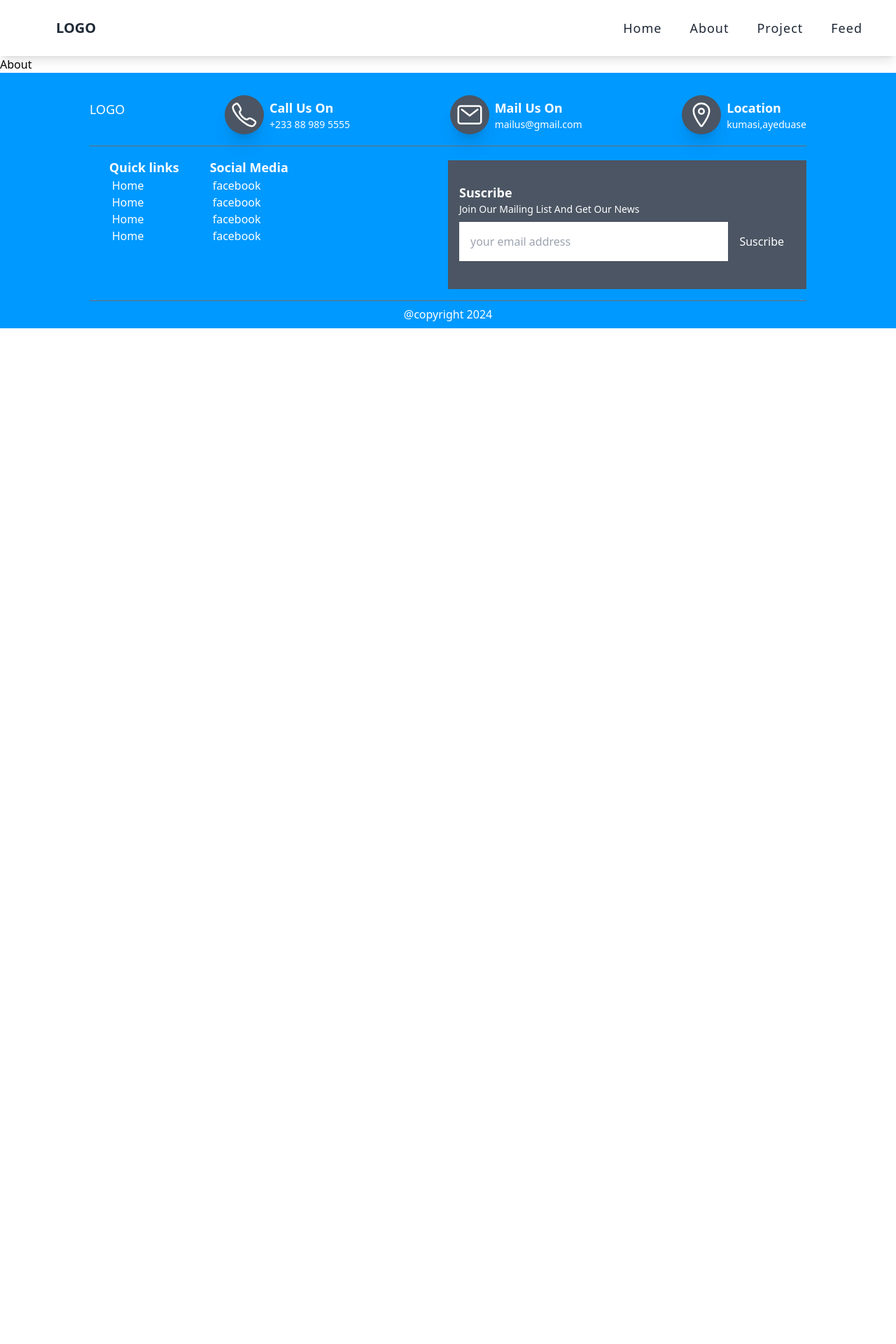
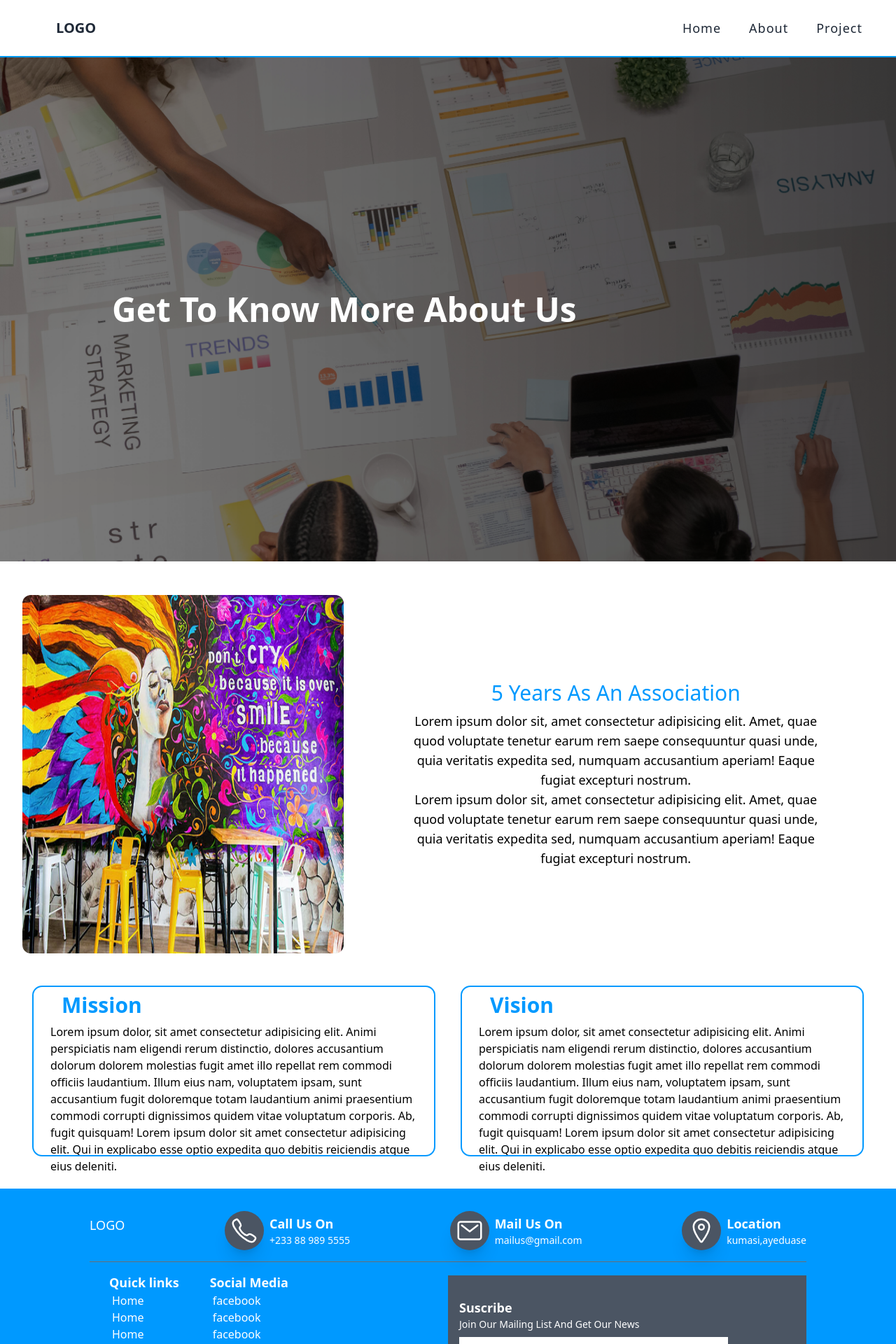
Before and after one commit to edyting/aaes-official, a React (Vite) app in the folder client/: page /about in a window 1280 px wide. Shown: the top 1920 px of the page at 70% size. Before the commit the page ends 800 px from the top, so only its background shows below. Built offline with nearby package versions, Linux system fonts and the light colour scheme.

Commit message:
working on about page

```diff
--- a/client/src/components/Navbar.jsx
+++ b/client/src/components/Navbar.jsx
@@ -23,7 +23,8 @@ const Navbar = () => {
 
   return (
 
-    <nav
+<div className="">
+<nav
       className={`h-[5rem]  top-0 font-poppins delay-150 ease-in-out  flex items-center z-[100]
       mx-0 transition-all  bg-white  w-full  shadow-lg duration-300
        `
@@ -53,9 +54,6 @@ const Navbar = () => {
               Project
             </Link>
 
-            <Link to="/feed" className={`text-gray-800 relative  text-lg ${navhover}`}>
-              Feed
-            </Link>
           </div>
 
         </div>
@@ -117,8 +115,13 @@ const Navbar = () => {
         </div> }
         </div>
       </div>
+
     </nav>
-  );
+
+    {/* bottom bar */}
+    <div className="w-full h-[1.5px] bg-[#0099ff]"></div>
+</div>
+  )
 };
 
 export default Navbar;
--- a/client/src/pages/about/About.jsx
+++ b/client/src/pages/about/About.jsx
@@ -1,7 +1,25 @@
+import Carousel from './Carousel'
 import React from 'react'
+import Second from './Second'
+import Mission from './Mission'
 
 export default function About() {
   return (
-    <div>About</div>
+    <div>
+      {/* carousel */}
+      <div className="mb-12">
+        <Carousel/>
+      </div>
+
+      {/* years as an association */}
+      <div className="">
+        <Second/>
+      </div>
+      {/* mission and vision section */}
+
+      <div className="">
+        <Mission/>
+      </div>
+    </div>
   )
 }
--- /dev/null
+++ b/client/src/pages/about/Carousel.jsx
@@ -0,0 +1,61 @@
+import React, { useEffect, useState } from 'react'
+import { Swiper, SwiperSlide } from 'swiper/react';
+
+import 'swiper/css';
+import 'swiper/css/effect-fade';
+
+import { Navigation, Pagination, Scrollbar, A11y,EffectFade,Autoplay } from 'swiper/modules';
+
+import 'swiper/css/navigation';
+import 'swiper/css/pagination';
+import 'swiper/css/scrollbar';
+import 'swiper/css/autoplay';
+
+
+// importing images
+import plan from '../../assets/plan.jpg';
+
+
+
+
+export default function Carousel() {
+
+
+  return (
+    <div >
+        <Swiper
+  modules={[Navigation, Pagination, Scrollbar, A11y,EffectFade,Autoplay]}
+  // spaceBetween={50}
+  // effect="fade"
+  // slidesPerView={1}
+  // navigation
+  // autoplay={{delay:5000}}
+  // pagination={{ clickable: true }}
+  // scrollbar={{ draggable: true }}
+  className='w-screen md:h-[90vh] '
+    >
+
+
+        {/* carousel container */}
+        <div className="w-full h-full">
+
+            <SwiperSlide >
+            <div className=" relative bg-gradient-to-r from-[rgba(0,0,0,0.5)] to-[rgba(0,0,0,0.7)] w-full h-full">
+            <img className='absolute mix-blend-overlay ease-linear transition object-cover w-full h-full ' src={plan} alt="" />
+            {/* welcome text */}
+            <div className="absolute text-white top-[45%] left-[10rem]">
+              <h2 className='text-[3rem] capitalize font-poppins font-bold '>Get to know more about us</h2>
+
+              <div className="pl-[2rem]">
+
+              </div>
+            </div>
+            </div>
+
+          </SwiperSlide>
+
+        </div>
+    </Swiper>
+    </div>
+  )
+}
--- /dev/null
+++ b/client/src/pages/about/Mission.jsx
@@ -0,0 +1,25 @@
+import React from 'react'
+
+export default function Mission() {
+  return (
+    <div>
+        {/* main container */}
+        <div className="w-full flex justify-between gap-10 px-12 mb-12 h-[15rem]">
+            {/* mission */}
+            <div className="h-full outline rounded-xl p-2 outline-[#0099ff]  outline-2 w-2/4">
+                <h2 className='text-[#0099ff] font-bold mb-2 text-3xl ml-8'>Mission</h2>
+                <div className="px-4">
+                    <p>Lorem ipsum dolor, sit amet consectetur adipisicing elit. Animi perspiciatis nam eligendi rerum distinctio, dolores accusantium dolorum dolorem molestias fugit amet illo repellat rem commodi officiis laudantium. Illum eius nam, voluptatem ipsam, sunt accusantium fugit doloremque totam laudantium animi praesentium commodi corrupti dignissimos quidem vitae voluptatum corporis. Ab, fugit quisquam! Lorem ipsum dolor sit amet consectetur adipisicing elit. Qui in explicabo esse optio expedita quo debitis reiciendis atque eius deleniti.</p>
+                </div>
+            </div>
+            {/* vision */}
+            <div className="h-full outline rounded-xl p-2 outline-[#0099ff]  outline-2 w-2/4">
+                <h2 className='text-[#0099ff] font-bold mb-2 text-3xl ml-8'>Vision</h2>
+                <div className="px-4">
+                    <p>Lorem ipsum dolor, sit amet consectetur adipisicing elit. Animi perspiciatis nam eligendi rerum distinctio, dolores accusantium dolorum dolorem molestias fugit amet illo repellat rem commodi officiis laudantium. Illum eius nam, voluptatem ipsam, sunt accusantium fugit doloremque totam laudantium animi praesentium commodi corrupti dignissimos quidem vitae voluptatum corporis. Ab, fugit quisquam! Lorem ipsum dolor sit amet consectetur adipisicing elit. Qui in explicabo esse optio expedita quo debitis reiciendis atque eius deleniti.</p>
+                </div>
+            </div>
+        </div>
+    </div>
+  )
+}
--- /dev/null
+++ b/client/src/pages/about/Second.jsx
@@ -0,0 +1,32 @@
+import React from 'react'
+import image from '../../assets/blog62.jpg'
+
+function Second() {
+  return (
+    <div className='md:mt-8 mt-4 mb-12 mx-[1rem] md:mx-[2rem]'>
+
+
+      {/* flex */}
+      <div className="w-[full] flex lg:gap-[20px] flex-col md:flex-row h-[20rem] md:h-[32rem]">
+        {/* left */}
+        <div className="w-full mb-2 md:mb-0  rounded-xl   md:h-full  h-[20rem] ">
+          {/* image */}
+          <img src={image} className='w-full rounded-xl h-full object-center' alt="" />
+        </div>
+        {/* right */}
+        <div className=" flex items-center  justify-center">
+          {/* text */}
+          <div className="text-center md:w-10/12  ">
+            {/* header */}
+            <h2 className=" text-[#0099ff] capitalize w-full text-3xl mb-2"> 5 years as an association</h2>
+            <p className='text-center font-roboto md:text-lg'>Lorem ipsum dolor sit, amet consectetur adipisicing elit. Amet, quae quod voluptate tenetur earum rem saepe consequuntur quasi unde, quia veritatis expedita sed, numquam accusantium aperiam! Eaque fugiat excepturi nostrum.</p>
+            <p className='text-center font-roboto md:text-lg'>Lorem ipsum dolor sit, amet consectetur adipisicing elit. Amet, quae quod voluptate tenetur earum rem saepe consequuntur quasi unde, quia veritatis expedita sed, numquam accusantium aperiam! Eaque fugiat excepturi nostrum.</p>
+            {/* button */}
+          </div>
+        </div>
+      </div>
+    </div>
+  )
+}
+
+export default Second
```
